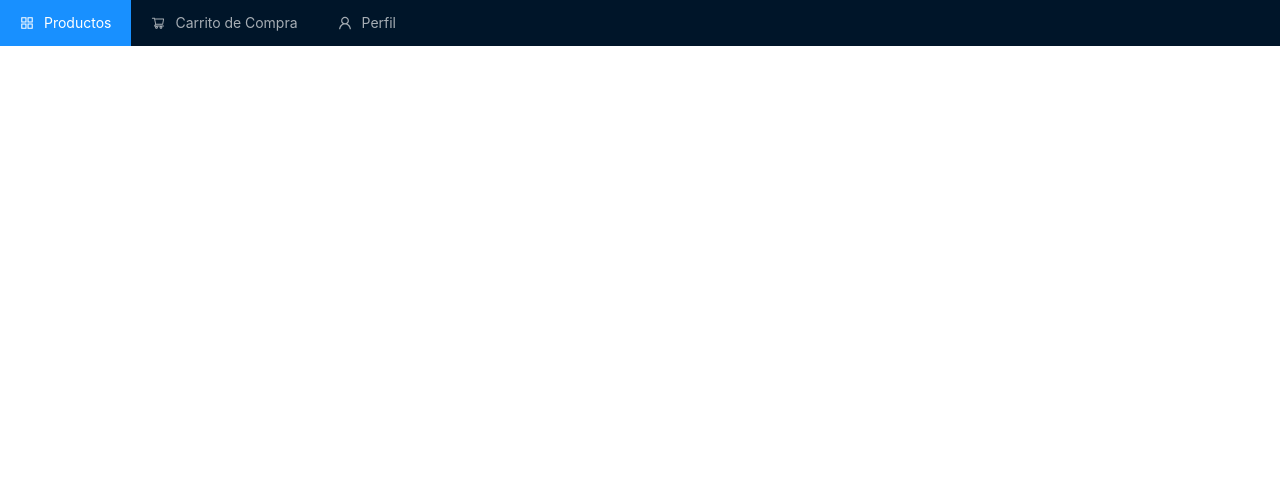
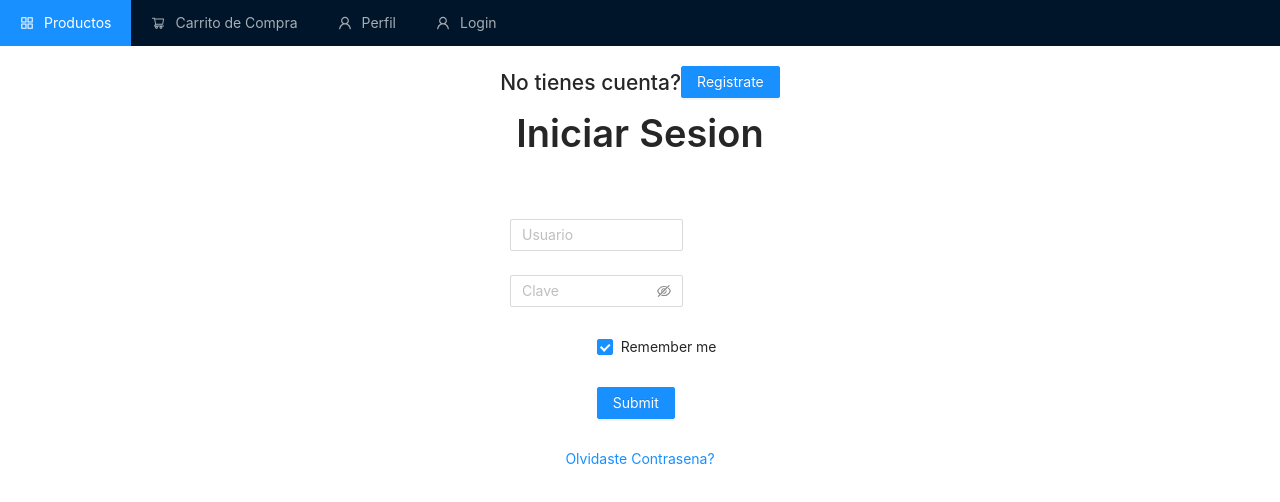
Before and after one commit to robertocandales/E-commerce, a React (Create React App) app: page /Login in a window 1280 px wide. Before the commit this address led to /login. Shown: the top 502 px of the page. Built offline with nearby package versions, Linux system fonts and the light colour scheme.

Commit message:
Login Component

```diff
--- a/src/App.js
+++ b/src/App.js
@@ -6,6 +6,8 @@ import ShoppingsProducts from './Components/ShoppingProducts/ShoppingsProducts';
 import Profile from './Components/Profile/Profile';
 import NavBar from './Components/NavBar/NavBar';
 import ShoppingCart from './Components/ShoppingCart/ShoppingCart';
+import MainLogin from './Components/login/MainLogin';
+
 
 function App() {
   return (
@@ -32,6 +34,12 @@ function App() {
               path='/Profile'
               render={(props) => <Profile {...props} />}
             />
+            <Route
+              exact
+              name='Login'
+              path='/Login'
+              render={(props) => <MainLogin {...props} />}
+            />
             <Redirect from='/' to='/login' />
           </Switch>
         </div>
--- a/src/Components/NavBar/NavBar.js
+++ b/src/Components/NavBar/NavBar.js
@@ -29,6 +29,9 @@ const NavBar = () => {
       <Menu.Item key='Profile' icon={<UserOutlined />}>
         Perfil
       </Menu.Item>
+      <Menu.Item key='Login' icon={<UserOutlined />}>
+        Login
+      </Menu.Item>
     </Menu>
   );
 };
--- /dev/null
+++ b/src/Components/login/MainLogin.js
@@ -0,0 +1,28 @@
+import React, { Component } from 'react'
+import Login from './loginComponents/Login/Login'
+import Signup from './loginComponents/signup/Signup'
+import Recover from './loginComponents/Recover/Recover'
+import { Button } from 'antd';
+
+
+
+
+
+const MainLogin = () => {
+
+
+
+    const [showComponent, setShowComponent]= React.useState ({Login:true,
+         Recover:false,
+         Signup:false})
+
+     return (
+         <div>
+                 {/* <Login /> */}
+
+ {showComponent.Login ? <Login setShowComponent={setShowComponent} />: showComponent.Recover ? <Recover setShowComponent={setShowComponent} /> : <Signup />}
+         </div>
+     )
+}
+
+export default MainLogin
--- /dev/null
+++ b/src/Components/login/loginComponents/Login/Login.js
@@ -0,0 +1,82 @@
+import React from 'react'
+import { Form, Input, Button, Checkbox, Typography } from 'antd';
+import {WrapperLogin,WrapperTitle,MainContainer,Registrate} from "./styled";
+
+
+
+const { Title } = Typography;
+
+
+
+const layout = {
+    labelCol: { span: 8 },
+    wrapperCol: { span: 16 },
+  };
+  const tailLayout = {
+    wrapperCol: { offset: 8, span: 16 },
+  };
+
+const Login = ({setShowComponent}) => {
+    const onFinish = values => {
+        console.log('Success:', values);
+      };
+
+      const onFinishFailed = errorInfo => {
+        console.log('Failed:', errorInfo);
+      };
+    return (
+        <MainContainer>
+            <Registrate>
+                <h2>No tienes cuenta?</h2> <Button type="primary">Registrate</Button>
+            </Registrate>
+            <WrapperTitle>
+            <Title>Iniciar Sesion</Title>
+            </WrapperTitle>
+            <br />
+            <br />
+        <WrapperLogin>
+        <Form
+          {...layout}
+          name="basic"
+          initialValues={{ remember: true }}
+          onFinish={onFinish}
+          onFinishFailed={onFinishFailed}
+        >
+          <Form.Item
+            label=""
+            name="username"
+            rules={[{ required: true, message: 'Please input your username!' }]}
+          >
+            <Input placeholder="Usuario" />
+          </Form.Item>
+
+          <Form.Item
+            label=""
+            name="password"
+            rules={[{ required: true, message: 'Please input your password!' }]}
+          >
+            <Input.Password placeholder="Clave" />
+          </Form.Item>
+
+          <Form.Item {...tailLayout} name="remember" valuePropName="checked">
+            <Checkbox>Remember me</Checkbox>
+          </Form.Item>
+
+          <Form.Item {...tailLayout}>
+            <Button type="primary" htmlType="submit">
+              Submit
+            </Button>
+          </Form.Item>
+        </Form>
+        </WrapperLogin>
+
+        <WrapperLogin>
+        <Button type="link" onClick = {() => setShowComponent({Login:false,
+         Recover:true,
+         Signup:false})} >Olvidaste Contrasena?</Button>
+        </WrapperLogin>
+        </MainContainer>
+      );
+}
+
+export default Login
--- /dev/null
+++ b/src/Components/login/loginComponents/Login/styled.js
@@ -0,0 +1,53 @@
+import styled from 'styled-components';
+import { respondTo } from '../../../../Utils/mixins';
+
+export const WrapperLogin = styled.div`
+  display: flex;
+
+
+
+
+
+  ${respondTo.mobile`
+  display:flex;
+  `}
+`;
+
+export const WrapperTitle = styled.div`
+  display: flex;
+
+
+
+
+  ${respondTo.mobile`
+  display:flex;
+  `}
+`;
+
+export const MainContainer = styled.div`
+  display: flex;
+  justify-content: center;
+  align-items: center;
+  flex-direction: column;
+  align-content: center;
+
+
+
+
+  ${respondTo.mobile`
+  display:flex;
+  `}
+`;
+
+
+export const Registrate = styled.div`
+  display: flex;
+  alignItems: 'flex-end';
+
+
+
+
+  ${respondTo.mobile`
+  display:flex;
+  `}
+`;
--- /dev/null
+++ b/src/Components/login/loginComponents/Recover/Recover.js
@@ -0,0 +1,70 @@
+import React from 'react'
+import { Form, Input, Button, Checkbox, Typography } from 'antd';
+import {WrapperLogin,WrapperTitle,MainContainer,Registrate} from "./styled";
+
+
+
+const { Title } = Typography;
+
+
+
+const layout = {
+    labelCol: { span: 8 },
+    wrapperCol: { span: 16 },
+  };
+  const tailLayout = {
+    wrapperCol: { offset: 8, span: 16 },
+  };
+
+const Recover = ({setShowComponent}) => {
+    const onFinish = values => {
+        console.log('Success:', values);
+      };
+
+      const onFinishFailed = errorInfo => {
+        console.log('Failed:', errorInfo);
+      };
+    return (
+        <MainContainer>
+
+            <WrapperTitle>
+            <Title>Introduzca su e-mail</Title>
+            </WrapperTitle>
+            <br />
+            <br />
+        <WrapperLogin>
+        <Form
+          {...layout}
+          name="basic"
+          initialValues={{ remember: true }}
+          onFinish={onFinish}
+          onFinishFailed={onFinishFailed}
+        >
+          <Form.Item
+            label=""
+            name="username"
+            rules={[{ required: true, message: 'Please input your username!' }]}
+          >
+            <Input placeholder="e-mail" />
+          </Form.Item>
+
+
+
+
+
+
+
+          <Form.Item {...tailLayout}>
+            <Button type="primary" htmlType="submit">
+              Submit
+            </Button>
+          </Form.Item>
+        </Form>
+        </WrapperLogin>
+
+
+        </MainContainer>
+      );
+}
+
+export default Recover
--- /dev/null
+++ b/src/Components/login/loginComponents/Recover/styled.js
@@ -0,0 +1,53 @@
+import styled from 'styled-components';
+import { respondTo } from '../../../../Utils/mixins';
+
+export const WrapperLogin = styled.div`
+  display: flex;
+
+
+
+
+
+  ${respondTo.mobile`
+  display:flex;
+  `}
+`;
+
+export const WrapperTitle = styled.div`
+  display: flex;
+
+
+
+
+  ${respondTo.mobile`
+  display:flex;
+  `}
+`;
+
+export const MainContainer = styled.div`
+  display: flex;
+  justify-content: center;
+  align-items: center;
+  flex-direction: column;
+  align-content: center;
+
+
+
+
+  ${respondTo.mobile`
+  display:flex;
+  `}
+`;
+
+
+export const Registrate = styled.div`
+  display: flex;
+  alignItems: 'flex-end';
+
+
+
+
+  ${respondTo.mobile`
+  display:flex;
+  `}
+`;
--- /dev/null
+++ b/src/Components/login/loginComponents/signup/Signup.js
@@ -0,0 +1,84 @@
+import React from 'react'
+import { Form, Input, Button, Checkbox, Typography } from 'antd';
+import {WrapperLogin,WrapperTitle,MainContainer,Registrate} from "./styled";
+
+
+
+const { Title } = Typography;
+
+
+
+const layout = {
+    labelCol: { span: 8 },
+    wrapperCol: { span: 16 },
+  };
+  const tailLayout = {
+    wrapperCol: { offset: 8, span: 16 },
+  };
+
+const Signup = () => {
+    const onFinish = values => {
+        console.log('Success:', values);
+      };
+
+      const onFinishFailed = errorInfo => {
+        console.log('Failed:', errorInfo);
+      };
+    return (
+        <MainContainer>
+
+            <WrapperTitle>
+            <Title>Introduzca sus Datos</Title>
+            </WrapperTitle>
+            <br />
+            <br />
+        <WrapperLogin>
+        <Form
+          {...layout}
+          name="basic"
+          initialValues={{ remember: true }}
+          onFinish={onFinish}
+          onFinishFailed={onFinishFailed}
+        >
+          <Form.Item
+            label=""
+            name="username"
+            rules={[{ required: true, message: 'Please input your username!' }]}
+          >
+            <Input placeholder="e-mail" />
+          </Form.Item>
+
+          <Form.Item
+            label=""
+            name="password"
+            rules={[{ required: true, message: 'Please input your password!' }]}
+          >
+            <Input.Password placeholder="Clave" />
+          </Form.Item>
+
+          <Form.Item
+            label=""
+            name="password"
+            rules={[{ required: true, message: 'Please input your password!' }]}
+          >
+            <Input.Password placeholder="Confirme Clave" />
+          </Form.Item>
+
+          <Form.Item {...tailLayout} name="remember" valuePropName="checked">
+            <Checkbox>Remember me</Checkbox>
+          </Form.Item>
+
+          <Form.Item {...tailLayout}>
+            <Button type="primary" htmlType="submit">
+              Submit
+            </Button>
+          </Form.Item>
+        </Form>
+        </WrapperLogin>
+
+
+        </MainContainer>
+      );
+}
+
+export default Signup
--- /dev/null
+++ b/src/Components/login/loginComponents/signup/styled.js
@@ -0,0 +1,53 @@
+import styled from 'styled-components';
+import { respondTo } from '../../../../Utils/mixins';
+
+export const WrapperLogin = styled.div`
+  display: flex;
+
+
+
+
+
+  ${respondTo.mobile`
+  display:flex;
+  `}
+`;
+
+export const WrapperTitle = styled.div`
+  display: flex;
+
+
+
+
+  ${respondTo.mobile`
+  display:flex;
+  `}
+`;
+
+export const MainContainer = styled.div`
+  display: flex;
+  justify-content: center;
+  align-items: center;
+  flex-direction: column;
+  align-content: center;
+
+
+
+
+  ${respondTo.mobile`
+  display:flex;
+  `}
+`;
+
+
+export const Registrate = styled.div`
+  display: flex;
+  alignItems: 'flex-end';
+
+
+
+
+  ${respondTo.mobile`
+  display:flex;
+  `}
+`;
--- a/src/Routes/Routes.js
+++ b/src/Routes/Routes.js
@@ -1,6 +1,7 @@
 import ShoppingCart from '../Components/ShoppingCart/ShoppingCart';
 import ShoppingsProducts from '../Components/ShoppingProducts/ShoppingsProducts';
 import Profile from '../Components/Profile/Profile';
+import MainLogin from '../Components/login/MainLogin';
 
 export const routes = [
   {
@@ -18,4 +19,9 @@ export const routes = [
     component: Profile,
     name: 'Profile',
   },
+  {
+    path: '/Login',
+    component: MainLogin,
+    name: 'Login',
+  },
 ];
```
